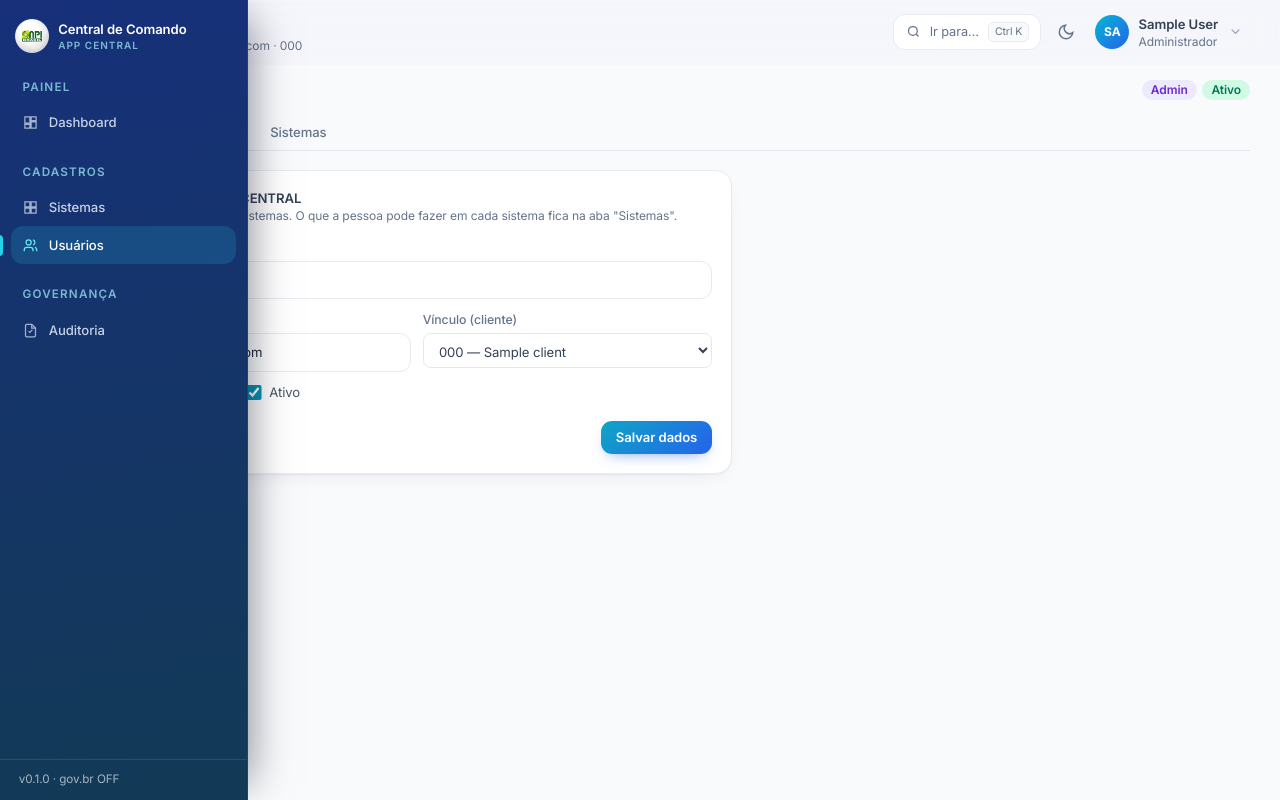
After one commit to LuisMiguel823/Central-de-Comando, a FastAPI app: page /operadores/1 in a window 1280 px wide. The commit adds this page. Run offline with FastAPI, Linux system fonts and the light colour scheme; the visitor is signed in with stand-in values (Sample User, id 1); tables that the repository leaves empty hold one stand-in row (values such as "Sample post"); some libraries are stand-ins or nearby versions.

Commit message:
Pagina unica do usuario (Dados/Acesso/Sistemas) e estado da senha na lista
- /operadores/{id} com abas: identidade, senha (gerar/resetar link) e permissoes + cliente por sistema
- Lista mostra link enviado/expirado/sem senha e botao Gerar link na linha
- Tela de Sistemas deixa de editar/excluir usuario (so cliente e permissoes)
- /operadores/{id}/permissoes redireciona para a aba Sistemas; excluir volta para a lista

```diff
--- /dev/null
+++ b/app/templates/operators/detail.html
@@ -0,0 +1,174 @@
+{% extends "base.html" %} {% import "partials/forms.html" as f %} {% block title
+%}{{ target.full_name }}{% endblock %} {% block heading %}{{ target.full_name }}{% endblock
+%} {% block subheading %}
+<p class="text-xs text-slate-500">
+  {{ target.username }} · {{ target.email }} · {{ target.client.code if target.client else "Equipe interna" }}
+</p>
+{% endblock %} {% block content %}
+
+{% set tabs = [("dados", "Dados"), ("acesso", "Acesso"), ("sistemas", "Sistemas")] %}
+
+<div class="mb-4 flex items-center justify-between gap-3">
+  <a href="/operadores" class="text-sm text-cyan-600 hover:underline">&larr; Voltar para usuários</a>
+  <div class="flex gap-1.5">
+    {% if target.is_superuser %}<span class="rounded-full bg-violet-100 px-2 py-0.5 text-xs font-medium text-violet-700">Admin</span>{% endif %}
+    {% if target.is_active %}
+    <span class="rounded-full bg-emerald-100 px-2 py-0.5 text-xs font-medium text-emerald-700">Ativo</span>
+    {% else %}
+    <span class="rounded-full bg-orange-100 px-2 py-0.5 text-xs font-medium text-orange-700">Inativo</span>
+    {% endif %}
+  </div>
+</div>
+
+<div class="mb-5 flex gap-1 border-b border-slate-200">
+  {% for key, label in tabs %}
+  <a href="/operadores/{{ target.id }}?aba={{ key }}"
+    class="-mb-px border-b-2 px-4 py-2 text-sm font-medium {{ 'border-cyan-500 text-cyan-700' if aba == key else 'border-transparent text-slate-500 hover:text-slate-700' }}">{{ label }}</a>
+  {% endfor %}
+</div>
+
+{% if aba == "dados" %}
+<!-- ---------------------------------------------------------------- Dados -->
+<div class="max-w-2xl space-y-4">
+  <div class="rounded-2xl border border-slate-100 bg-white p-5">
+    <h2 class="text-sm font-semibold text-slate-700">Identidade no APP CENTRAL</h2>
+    <p class="mb-4 text-xs text-slate-500">Valem para todos os sistemas. O que a pessoa pode fazer em cada sistema fica na aba "Sistemas".</p>
+    <form method="post" action="/operadores/{{ target.id }}/editar" class="grid gap-3 sm:grid-cols-2">
+      {{ f.field("full_name", "Nome completo", value=target.full_name, required=True, span=True) }}
+      {{ f.field("email", "E-mail", value=target.email, required=True, type="email") }}
+      <div>
+        <label class="mb-1 block text-sm font-medium text-slate-700">Vínculo (cliente)</label>
+        <select name="client_id" class="w-full rounded-lg border border-slate-200 bg-white px-3 py-2 text-sm text-slate-700 outline-none focus:border-cyan-500 focus:ring-2 focus:ring-cyan-500/20">
+          <option value="">— Equipe interna —</option>
+          {% for c in clients %}
+          <option value="{{ c.id }}" {{ "selected" if c.id == target.client_id }}>{{ c.code }} — {{ c.name }}</option>
+          {% endfor %}
+        </select>
+      </div>
+      <div class="flex items-end gap-4 sm:col-span-2">
+        {{ f.checkbox("is_superuser", "Administrador", checked=target.is_superuser) }}
+        {{ f.checkbox("is_active", "Ativo", checked=target.is_active) }}
+      </div>
+      <div class="sm:col-span-2 mt-2 flex justify-end">
+        <button class="btn-primary rounded-lg px-4 py-2 text-sm font-semibold">Salvar dados</button>
+      </div>
+    </form>
+  </div>
+
+  {% if target.id != user.id %}
+  <div class="rounded-2xl border border-red-200 bg-white p-5">
+    <h2 class="text-sm font-semibold text-red-700">Excluir usuário</h2>
+    <p class="mb-3 text-xs text-slate-500">Remove a pessoa e o acesso dela a TODOS os sistemas integrados. Para só bloquear o login, desmarque "Ativo". Não tem como desfazer.</p>
+    <form method="post" action="/operadores/{{ target.id }}/excluir"
+      data-confirm="Excluir o usuário '{{ target.full_name }}'? Isso remove o acesso dele a todos os sistemas integrados. Não tem como desfazer.">
+      <button class="rounded-lg border border-red-200 px-3 py-1.5 text-sm font-medium text-red-600 hover:bg-red-50">Excluir usuário</button>
+    </form>
+  </div>
+  {% endif %}
+</div>
+
+{% elif aba == "acesso" %}
+<!-- --------------------------------------------------------------- Acesso -->
+<div class="max-w-2xl space-y-4">
+  <div class="rounded-2xl border border-slate-100 bg-white p-5">
+    <h2 class="text-sm font-semibold text-slate-700">Senha</h2>
+    <div class="mt-3 flex flex-wrap items-center gap-2">
+      {% if pw_state.key == "set" %}
+      <span class="rounded-full bg-emerald-100 px-2 py-0.5 text-xs font-medium text-emerald-700">{{ pw_state.label }}</span>
+      {% elif pw_state.key == "pending" %}
+      <span class="rounded-full bg-amber-100 px-2 py-0.5 text-xs font-medium text-amber-700">{{ pw_state.label }}</span>
+      <span class="text-xs text-slate-500">expira em {{ pw_state.expires.strftime("%d/%m/%Y %H:%M") }}</span>
+      {% elif pw_state.key == "expired" %}
+      <span class="rounded-full bg-orange-100 px-2 py-0.5 text-xs font-medium text-orange-700">{{ pw_state.label }}</span>
+      <span class="text-xs text-slate-500">venceu em {{ pw_state.expires.strftime("%d/%m/%Y %H:%M") }}</span>
+      {% else %}
+      <span class="rounded-full bg-slate-200 px-2 py-0.5 text-xs font-medium text-slate-600">{{ pw_state.label }}</span>
+      {% if target.govbr_sub %}<span class="text-xs text-slate-500">entra só pelo gov.br</span>{% endif %}
+      {% endif %}
+    </div>
+    <p class="mt-3 text-xs text-slate-500">
+      Você nunca vê a senha da pessoa. Para definir a primeira senha ou resetar uma esquecida, gere um link de uso único e envie a ela:
+      o link vale por uma vez e o anterior deixa de funcionar.
+    </p>
+    <form method="post" action="/operadores/{{ target.id }}/link-senha" class="mt-4"
+      data-confirm="Gerar um link novo de definição de senha? O link anterior deste usuário deixa de funcionar.">
+      <button class="btn-primary rounded-lg px-4 py-2 text-sm font-semibold">
+        {{ "Resetar senha (gerar link)" if pw_state.key == "set" else "Gerar link de senha" }}
+      </button>
+    </form>
+  </div>
+
+  <div class="rounded-2xl border border-slate-100 bg-white p-5">
+    <h2 class="text-sm font-semibold text-slate-700">Outras formas de entrar</h2>
+    <dl class="mt-3 grid gap-2 text-sm sm:grid-cols-2">
+      <div><dt class="text-xs text-slate-400">gov.br</dt><dd class="text-slate-600">{{ "vinculado" if target.govbr_sub else "não vinculado" }}</dd></div>
+      <div><dt class="text-xs text-slate-400">CPF</dt><dd class="font-mono text-slate-600">{{ target.cpf or "—" }}</dd></div>
+      <div><dt class="text-xs text-slate-400">Login Único</dt><dd class="text-slate-600">{{ "nível " ~ target.account_level if target.account_level else "—" }}</dd></div>
+      <div><dt class="text-xs text-slate-400">Último login</dt><dd class="text-slate-600">{{ target.last_login_at.strftime("%d/%m/%Y %H:%M") if target.last_login_at else "nunca entrou" }}</dd></div>
+    </dl>
+  </div>
+</div>
+
+{% else %}
+<!-- ------------------------------------------------------------- Sistemas -->
+{% if target.is_superuser %}
+<div class="mb-4 rounded-lg border border-violet-200 bg-violet-100 px-4 py-3 text-sm text-violet-700">
+  Este usuário é <strong>Administrador</strong> — tem todas as permissões de todos os sistemas,
+  independentemente das marcações abaixo.
+</div>
+{% endif %}
+
+<form method="post" action="/operadores/{{ target.id }}/permissoes" class="space-y-4">
+  {% for a in apps %}
+  <div class="rounded-2xl border border-slate-100 bg-white">
+    <div class="flex items-center justify-between border-b border-slate-100 px-5 py-3">
+      <div>
+        <h2 class="text-sm font-semibold text-slate-700">{{ a.name }}</h2>
+        <p class="text-xs text-slate-400">{{ a.slug }}</p>
+      </div>
+      <a href="/apps/{{ a.slug }}" class="text-xs font-medium text-cyan-600 hover:underline">Abrir sistema</a>
+    </div>
+
+    <div class="border-b border-slate-100 bg-slate-50 px-5 py-3">
+      <label class="mb-0.5 block text-[11px] font-medium text-slate-500">Cliente neste sistema (vai como <span class="font-mono">client_code</span> no login)</label>
+      <select name="client_app_{{ a.id }}"
+        class="w-full max-w-sm rounded-lg border border-slate-200 bg-white px-2 py-1 text-xs text-slate-700 outline-none focus:border-cyan-500">
+        <option value="">— sem cliente neste sistema —</option>
+        {% for c in clients %}
+        <option value="{{ c.id }}" {{ "selected" if app_clients.get(a.id) == c.id }}>{{ c.code }} — {{ c.name }}</option>
+        {% endfor %}
+      </select>
+    </div>
+
+    {% if a.permissions %}
+    {% for category, perms in a.permissions | groupby("category") %}
+    <div class="px-5 pt-3 {{ 'pb-4' if loop.last }}">
+      <p class="mb-1 text-[11px] font-semibold uppercase tracking-wide text-slate-400">{{ category.replace("_", " ") | title }}</p>
+      <div class="grid gap-1.5 sm:grid-cols-2">
+        {% for p in perms %}
+        <label class="flex items-start gap-2 rounded-lg px-2 py-1 text-xs hover:bg-slate-50">
+          <input type="checkbox" name="permission_id" value="{{ p.id }}" class="mt-0.5"
+            {{ "checked" if p.id in granted }} />
+          <span>
+            <span class="font-medium text-slate-600">{{ p.name }}</span>
+            <span class="block font-mono text-[11px] text-slate-400">{{ p.code }}</span>
+          </span>
+        </label>
+        {% endfor %}
+      </div>
+    </div>
+    {% endfor %}
+    {% else %}
+    <p class="px-5 py-4 text-sm text-slate-400">Este sistema ainda não tem permissões cadastradas.</p>
+    {% endif %}
+  </div>
+  {% else %}
+  <p class="text-sm text-slate-400">Nenhuma aplicação cadastrada.</p>
+  {% endfor %}
+
+  <div class="sticky bottom-0 flex justify-end gap-2 border-t border-slate-200 bg-white/90 py-3 backdrop-blur">
+    <button class="btn-primary rounded-lg px-5 py-2 text-sm font-semibold">Salvar permissões</button>
+  </div>
+</form>
+{% endif %}
+{% endblock %}
--- a/app/templates/operators/password_link.html
+++ b/app/templates/operators/password_link.html
@@ -10,7 +10,7 @@
   <div class="rounded-2xl border border-slate-100 bg-white p-5">
     <textarea id="pw-link" readonly rows="3" class="w-full resize-none rounded-lg border border-slate-200 bg-transparent px-3 py-2 font-mono text-xs text-slate-600 outline-none">{{ url }}</textarea>
     <div class="mt-3 flex justify-between">
-      <a href="/operadores" class="rounded-lg border border-slate-200 px-4 py-2 text-sm font-medium text-slate-600">Voltar</a>
+      <a href="/operadores/{{ target.id }}?aba=acesso" class="rounded-lg border border-slate-200 px-4 py-2 text-sm font-medium text-slate-600">Voltar</a>
       <button data-copy-target="pw-link" class="btn-primary rounded-lg px-4 py-2 text-sm font-semibold">Copiar</button>
     </div>
   </div>
```
Also changed, not shown: app/routers/web_pages.py (+101 -7 lines), app/templates/apps/detail.html (+4 -18 lines), app/templates/operators/list.html (+11 -36 lines), app/templates/operators/permissions.html (deleted, +0 -58 lines), tests/test_user_detail_page.py (added, +112 -0 lines).
